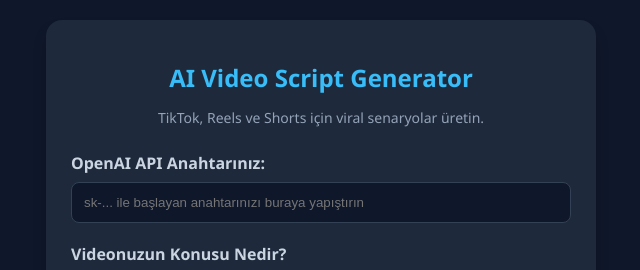
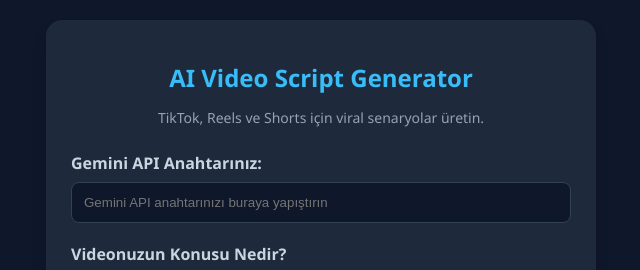
Before and after one commit to ediptan01-commits/ai-script-generator, a plain HTML site: page index.html in a window 1280 px wide. Shown: the top 270 px of the page, 319-959 px from the left. Drawn offline with Linux system fonts and the light colour scheme.

Commit message:
Change API key label from OpenAI to Gemini

```diff
--- a/index.html
+++ b/index.html
@@ -23,8 +23,8 @@
     <p class="subtitle">TikTok, Reels ve Shorts için viral senaryolar üretin.</p>
 
     <!-- GÜVENLİK İÇİN API KEY GİRİŞİ -->
-    <label for="apiKey">OpenAI API Anahtarınız:</label>
-<input type="password" id="apiKey" placeholder="sk-... ile başlayan anahtarınızı buraya yapıştırın">
+    <label for="apiKey">Gemini API Anahtarınız:</label>
+<input type="password" id="apiKey" placeholder="Gemini API anahtarınızı buraya yapıştırın">
 
     <label for="topic">Videonuzun Konusu Nedir?</label>
     <input type="text" id="topic" placeholder="Örn: Kripto paraya yeni başlayanlar için 3 tüyo...">
```
